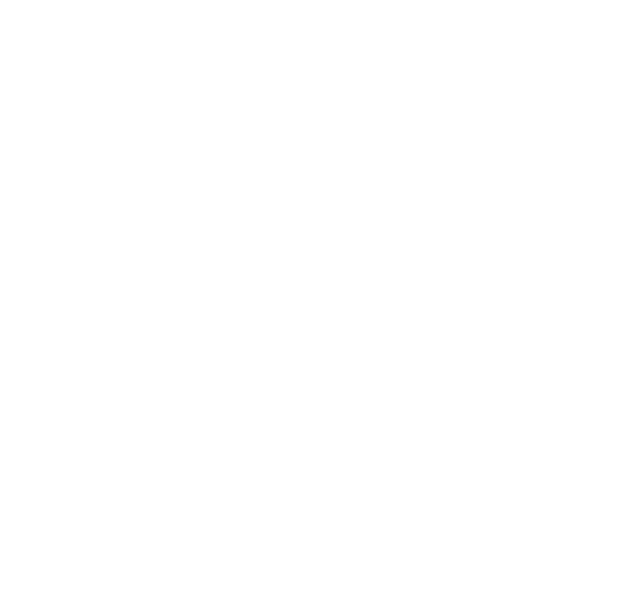
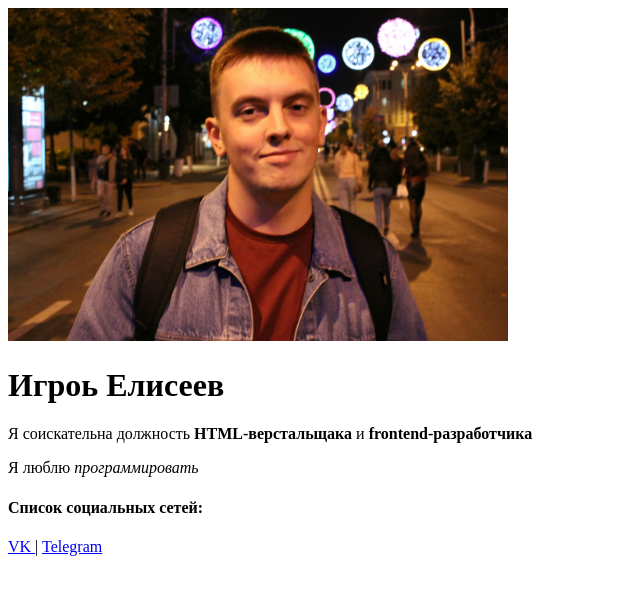
Before and after one commit to Komrad-Gonzzo/-----, a plain HTML site: page index.html in a window 1280 px wide. Shown: the whole page, without its empty margins (0-640 px from the left). Drawn offline with Linux system fonts and the light colour scheme.

Commit message:
add img,update html

```diff
--- a/index.html
+++ b/index.html
@@ -9,6 +9,18 @@
     <title>Eliseev Resume</title>
 </head>
 <body>
+    <img src="img\ZvSUiiqtW2k.jpg" alt="Игорь Еличеев" width="500">
 
+    <h1>Игроь Елисеев</h1>
+
+    <p>Я соискательна должность <strong>HTML-верстальщака</strong> и <strong>frontend-разработчика</strong></p>
+
+    <p>Я люблю <em>программировать</em></p>
+
+    <h4>Список социальных сетей:</h4>
+
+    <a href="https://vk.com/komrad_gonzzo" target="_blank"> VK </a>
+    |
+    <a href="https://t.me/eliseev_i" target="_blank"> Telegram </a>
 </body>
 </html>
```
Also changed, not shown: img/ZvSUiiqtW2k.jpg (added).
